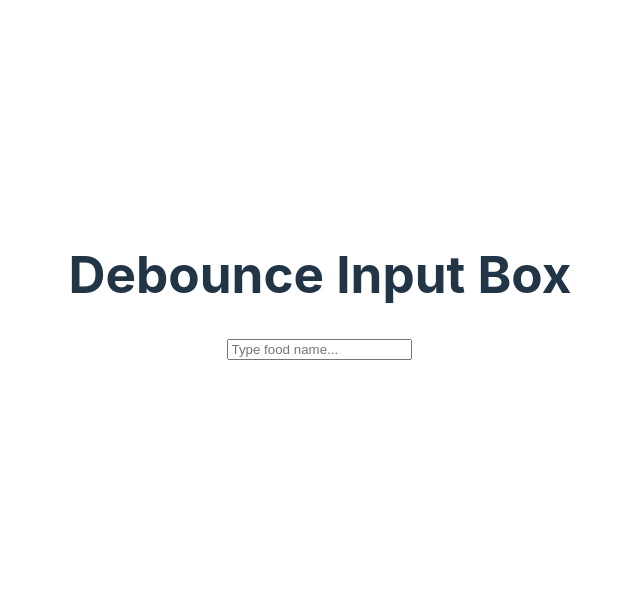
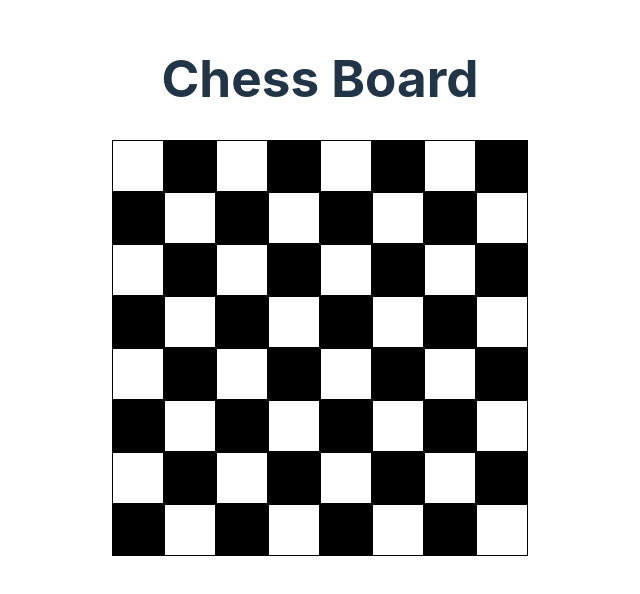
Before and after one commit to saurabhsep99/react-machine-coding, a React (Vite) app: page / in a window 1280 px wide. Shown: the part 114-708 px from the top of the page, without its empty margins (320-960 px from the left). Built offline with nearby package versions, Linux system fonts and the light colour scheme.

Commit message:
chess board implementation

```diff
--- a/src/App.tsx
+++ b/src/App.tsx
@@ -7,6 +7,7 @@ import ProgressBar from './components/progerss-bar'
 import CustomTabs from './components/custom-tabs'
 import ProductFilterApp from './components/product-filter-app'
 import DebounceInput from './components/debounce-input'
+import ChessBoard from './components/chess-board'
 function App() {
   const [count, setCount] = useState(0)
 
@@ -37,9 +38,11 @@ function App() {
 
 
 
-     <h1>Debounce Input Box</h1>
-      <DebounceInput/>
+     {/* <h1>Debounce Input Box</h1>
+      <DebounceInput/> */}
 
+      <h1>Chess Board</h1>
+      <ChessBoard/>
      </div>
     </>
   )
--- /dev/null
+++ b/src/components/chess-board/index.jsx
@@ -0,0 +1,37 @@
+import React from 'react'
+
+
+function generateChessBoardSquares(rows) {
+    let squaresRows = [];
+
+
+    for (let i = 0; i < rows; i++) {
+        let squaresColumn=[];
+        for (let j = 0; j < rows; j++) {
+            squaresColumn.push(
+
+                    <div style={{ display: 'flex', border: '1px solid black', backgroundColor: j % 2 === i % 2   ? 'white' : 'black', height: '50px', width: '50px', alignItems: 'center', justifyContent: 'center' ,gap:10}}>
+
+                    </div>
+
+
+            )
+        }
+       squaresRows.push(<div style={{ display: 'flex' }}>{squaresColumn}</div>)
+
+    }
+
+ return squaresRows;
+
+}
+
+const ChessBoard = () => {
+    return (
+        <div>
+            {generateChessBoardSquares(8)}
+        </div>
+
+    )
+}
+
+export default ChessBoard;
```
